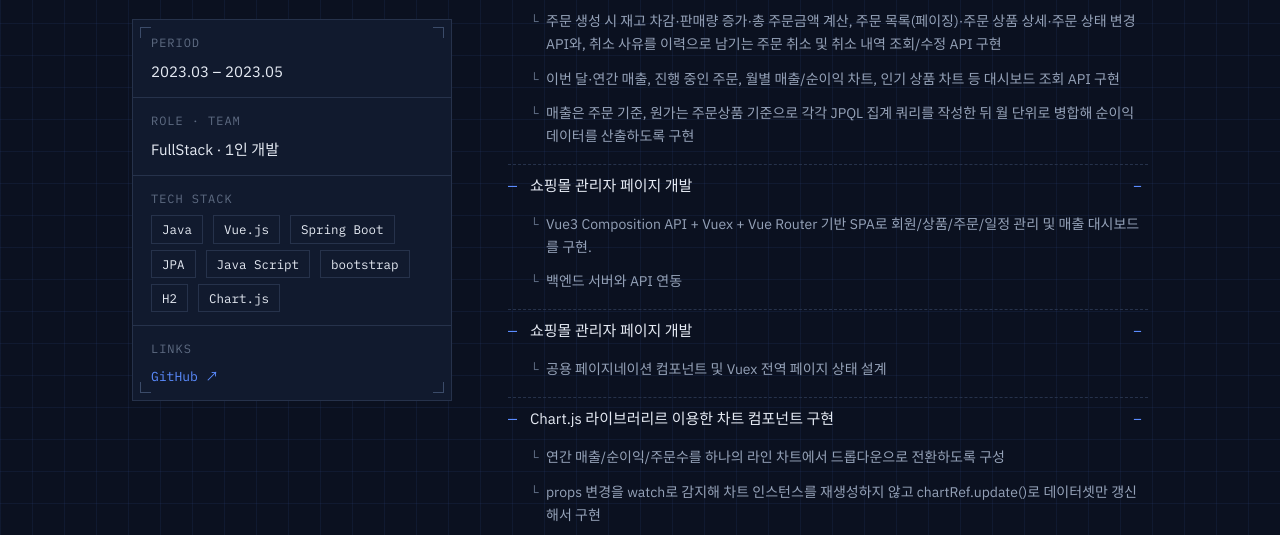
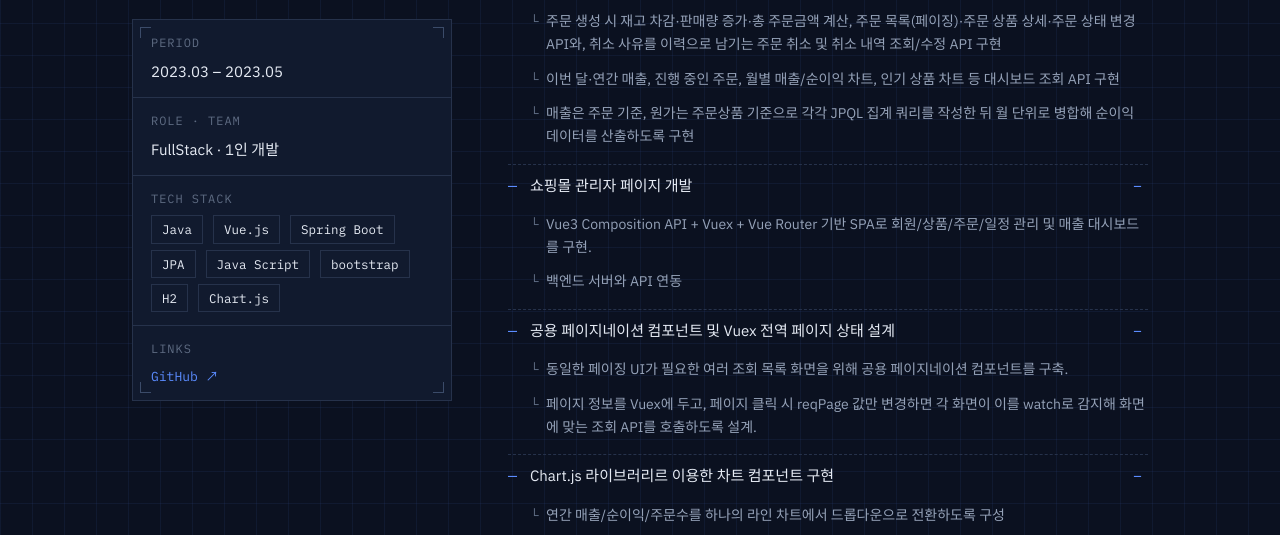
Before and after one commit to ddogga/portfolio, a plain HTML site: page projects/admin_dashboard.html in a window 1280 px wide. Shown: the part 265-800 px from the top of the page. Drawn offline with Linux system fonts and the light colour scheme.

Commit message:
fix - 중복해서 들어간 목록 정리

```diff
--- a/projects/admin_dashboard.html
+++ b/projects/admin_dashboard.html
@@ -181,10 +181,18 @@
                 </ul>
               </details>
               <details class="cap" open>
-                <summary>쇼핑몰 관리자 페이지 개발</summary>
+                <summary>
+                  공용 페이지네이션 컴포넌트 및 Vuex 전역 페이지 상태 설계
+                </summary>
                 <ul>
                   <li>
-                    공용 페이지네이션 컴포넌트 및 Vuex 전역 페이지 상태 설계
+                    동일한 페이징 UI가 필요한 여러 조회 목록 화면을 위해 공용
+                    페이지네이션 컴포넌트를 구축.
+                  </li>
+                  <li>
+                    페이지 정보를 Vuex에 두고, 페이지 클릭 시 reqPage 값만
+                    변경하면 각 화면이 이를 watch로 감지해 화면에 맞는 조회
+                    API를 호출하도록 설계.
                   </li>
                 </ul>
               </details>
```
